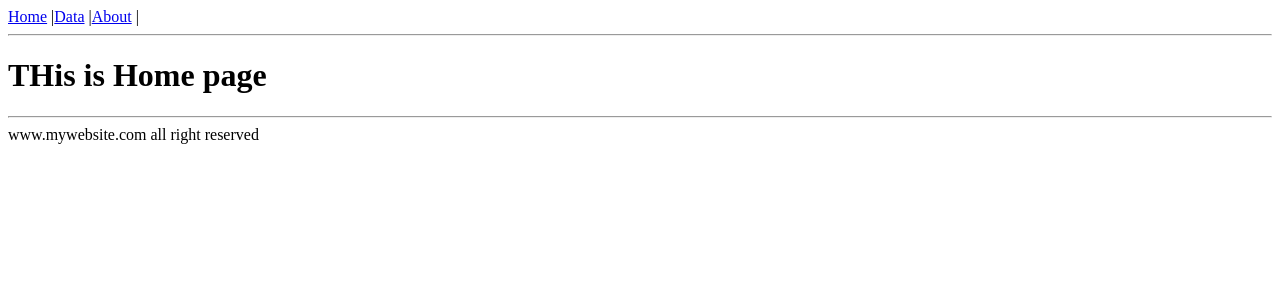
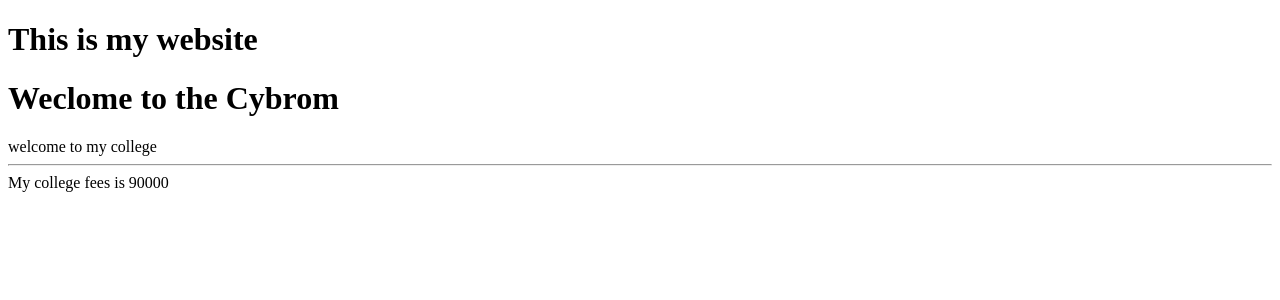
Before and after one commit to git-tusharr/react-practice, a React (Vite) app: page / in a window 1280 px wide. Shown: the top 300 px of the page. Built offline with nearby package versions, Linux system fonts and the light colour scheme.

Commit message:
multi ple component

```diff
--- a/src/About.jsx
+++ /dev/null
@@ -1,10 +0,0 @@
-const About=()=>{
-    return(
-        <>
-        <h1>THis is about page</h1>
-
-        </>
-    )
-}
-
-export default About;
--- a/src/App.jsx
+++ b/src/App.jsx
@@ -1,27 +1,21 @@
-import { BrowserRouter,Route,Routes } from "react-router-dom";
-import Layout from "./Layout";
-import Home from "./Home";
-import Data from "./data";
-import About from "./About";
+import Cybrom from "./Cybrom";
+import { Myfess,College } from "./Cybrom";
+
+const App=()=>{
+  return(
+    <>
+    <h1>This is my website</h1>
+
+    <Cybrom></Cybrom>
+    <College></College>
+    <hr />
+    <Myfess></Myfess>
 
 
 
-const App=()=>{
+    </>
+  )
+}
 
-  return(
 
-<BrowserRouter>
-  <Routes>
-    <Route path="/" element={<Layout/>}>
-    <Route index element={<Home/>}></Route>
-
-    <Route path="home" element={<Home/>}></Route>
-    <Route path="data" element={<Data/>}></Route>
-    <Route path="about" element={<About/>}></Route>
-    </Route>
-  </Routes>
-</BrowserRouter>
-
-  );
-};
 export default App;
--- /dev/null
+++ b/src/Cybrom.jsx
@@ -0,0 +1,31 @@
+const Cybrom=()=>{
+    return(
+        <>
+        <h1>Weclome to the Cybrom</h1>
+        </>
+    )
+}
+
+
+const College=()=>{
+    return(
+        <>
+        welcome to my college
+
+        </>
+    )
+}
+
+const Myfess=()=>{
+    return(
+        <>
+        My college fees is 90000
+
+        </>
+    )
+}
+
+
+
+export {Myfess,College}
+export default Cybrom;
--- a/src/Data.jsx
+++ /dev/null
@@ -1,10 +0,0 @@
-const Data=()=>{
-    return(
-        <>
-        <h1>THis is Data page</h1>
-
-        </>
-    )
-}
-
-export default Data;
--- a/src/Home.jsx
+++ /dev/null
@@ -1,10 +0,0 @@
-const Home=()=>{
-    return(
-        <>
-        <h1>THis is Home page</h1>
-
-        </>
-    )
-}
-
-export default Home;
--- a/src/Layout.jsx
+++ /dev/null
@@ -1,20 +0,0 @@
-import { Link,Outlet } from "react-router-dom";
-
-const Layout=()=>{
-    return(
-        <>
-        <Link to="/home">Home</Link> |
-        <Link to="/data">Data</Link> |
-        <Link to="/about">About</Link> |
-
-        <hr />
-
-        <Outlet></Outlet>
-
-        <hr />
-
-        www.mywebsite.com all right reserved
-        </>
-    )
-}
-export default Layout;
```
